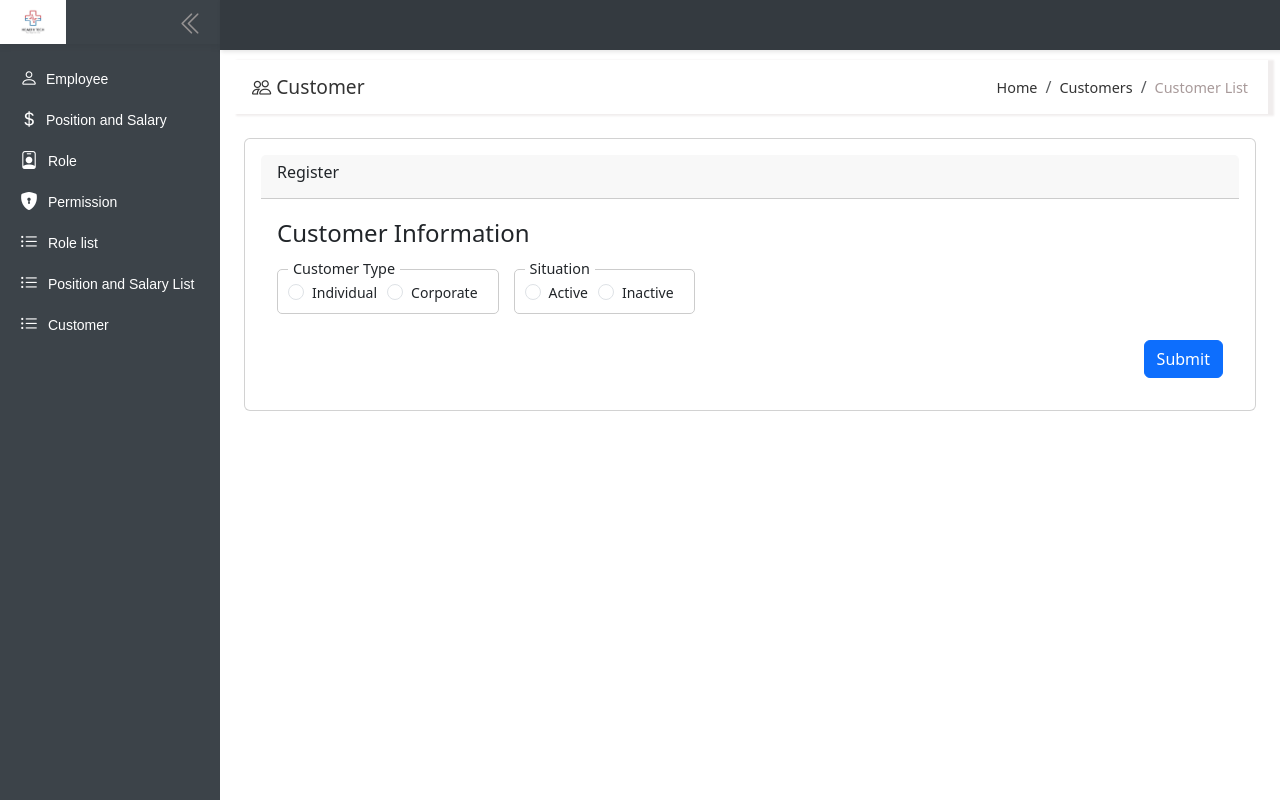
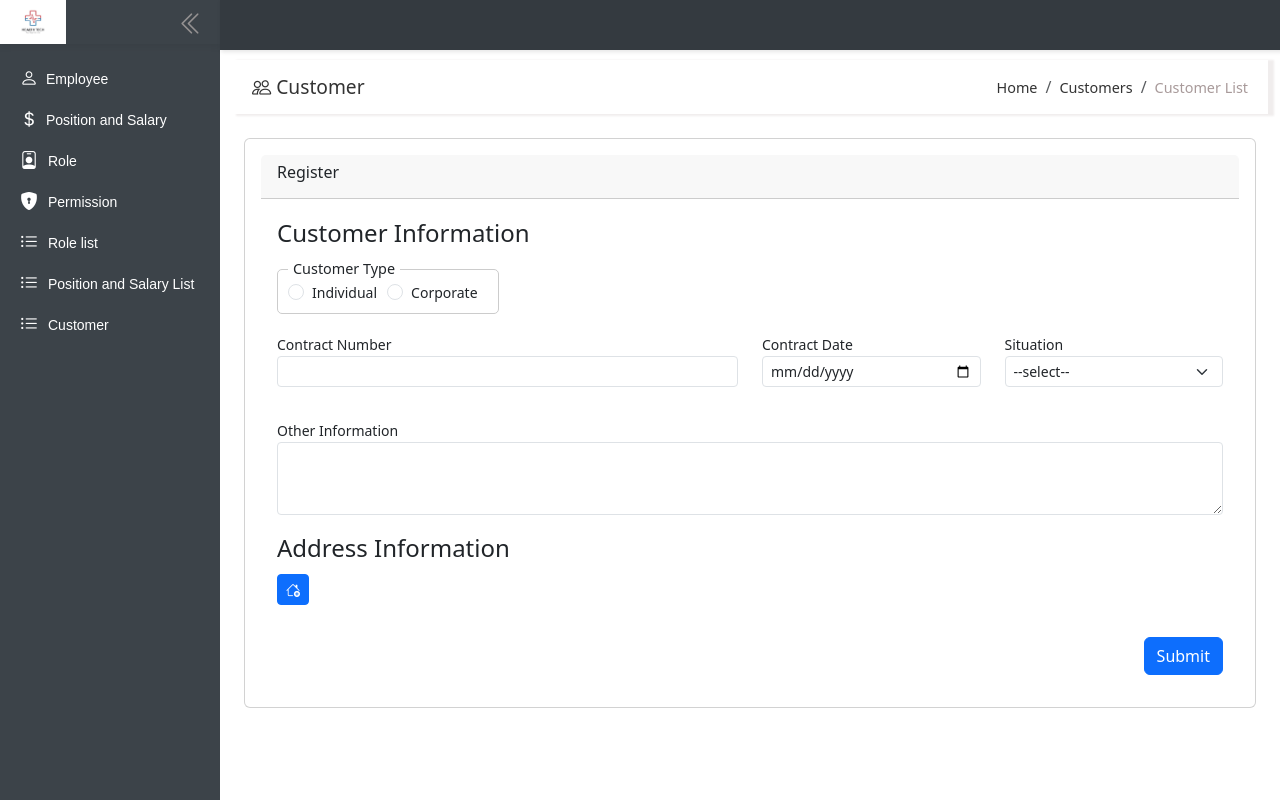
Before and after one commit to gomes007/customercareFrontend, a Next.js app: page /admin/customerRegister in a window 1280 px wide. Built offline with nearby package versions, Linux system fonts and the light colour scheme.

Commit message:
address in customer

```diff
--- a/src/pages/admin/customerRegister.js
+++ b/src/pages/admin/customerRegister.js
@@ -1,7 +1,9 @@
+import AddressForm from "@/components/employee/AddressForm";
 import FieldForm from "@/components/form/FieldForm";
 import RegisterCard from "@/components/form/RegisterCard";
 import NavTitle from "@/components/menu/NavTitle";
 import { useState } from "react";
+import { Button } from "react-bootstrap";
 
 
 const CustomerRegister = () => {
@@ -50,6 +52,22 @@ const CustomerRegister = () => {
     setCustomer((prevData) => ({ ...prevData, addresses: updatedAddresses }));
   };
 
+  const handleAddOrEditAddress = () => {
+    setCustomer((prevData) => ({
+      ...prevData,
+      addresses: [...prevData.addresses, { ...currentAddress }],
+    }));
+    setCurrentAddress({
+      street: "",
+      number: "",
+      neighborhood: "",
+      zipCode: "",
+      complement: "",
+      city: "",
+      state: "",
+    });
+  };
+
 
 
   return (
@@ -76,8 +94,8 @@ const CustomerRegister = () => {
                   type="radio"
                   name="customerType"
                   id={`flexRadioDefault${type}`}
-                  value={type}
-                  checked={customer.customerType === type}
+                  value={type.toUpperCase()}
+                  checked={customer.customerType === type.toUpperCase()}
                   onChange={handleChange}
                 />
                 <label className="form-check-label form-label small" htmlFor={`flexRadioDefault${type}`}>
@@ -87,29 +105,12 @@ const CustomerRegister = () => {
             ))}
           </div>
 
-          <div className="radio-format">
-            <div className="legend">Situation</div>
-            {["Active", "Inactive"].map((type) => (
-              <div key={type} className="form-check form-check-inline">
-                <input
-                  className="form-check-input"
-                  type="radio"
-                  name="situation"
-                  id={`flexRadioDefault${type}`}
-                  value={type}
-                  checked={customer.situation === type}
-                  onChange={handleChange}
-                />
-                <label className="form-check-label form-label small" htmlFor={`flexRadioDefault${type}`}>
-                  {type}
-                </label>
-              </div>
-            ))}
-          </div>
+
+
         </div>
 
 
-        {customer.customerType === 'Individual' && (
+        {customer.customerType === 'INDIVIDUAL' && (
           <>
             <div className="row mt-2">
               <div className="col-md-6">
@@ -175,9 +176,10 @@ const CustomerRegister = () => {
           </>
         )}
 
-        {customer.customerType === 'Corporate' && (
+        {customer.customerType === 'CORPORATE' && (
           <>
-            <div className="col-md-6">
+            <div className="row mt-2">
+              <div className="col-md-5">
                 <FieldForm
                   label="Trade Name"
                   type="text"
@@ -195,7 +197,22 @@ const CustomerRegister = () => {
                   onChange={handleChange}
                 />
               </div>
-            <div className="col-md-3">
+              <div className="col-md-4">
+                <FieldForm
+                  label="Corporate Email"
+                  type="text"
+                  name="corporateEmail"
+                  value={customer.corporateEmail}
+                  onChange={handleChange}
+                />
+              </div>
+            </div>
+          </>
+        )}
+
+
+        <div className="row mt-2">
+          <div className="col-md-6">
             <FieldForm
               label="Contract Number"
               type="text"
@@ -213,16 +230,20 @@ const CustomerRegister = () => {
               onChange={handleChange}
             />
           </div>
-            <div className="col-md-6">
+          <div className="col-md-3">
             <FieldForm
-                label="Corporate Email"
-                type="text"
-                name="corporateEmail"
-                value={customer.corporateEmail}
+              label="Situation"
+              type="select"
+              id="situation"
+              name="situation"
+              value={customer.situation}
               onChange={handleChange}
+              options={[
+                { value: "ACTIVE", label: "Active" },
+                { value: "INACTIVE", label: "Inactive" },
+              ]}
             />
           </div>
-
           <div className="col-md-12 mt-3">
             <FieldForm
               label="Other Information"
@@ -233,8 +254,27 @@ const CustomerRegister = () => {
               onChange={handleChange}
             />
           </div>
-          </>
-        )}
+        </div>
+
+
+        <legend>Address Information</legend>
+        <div className="mt-3">
+          {customer.addresses.map((address, index) => (
+            <div key={index} className="address-fieldset">
+              <div className="legend-address">Address {index + 1}</div>
+              <AddressForm
+                index={index}
+                address={address}
+                handleChange={handleAddressChange}
+                handleRemoveAddress={handleRemoveAddress}
+              />
+            </div>
+          ))}
+          <Button onClick={handleAddOrEditAddress} className="mb-3" size="sm" title="Add Address">
+            <i className="bi bi-house-add"></i>
+          </Button>
+        </div>
+
       </RegisterCard>
     </>
   );
--- a/src/styles/Customer.style.css
+++ b/src/styles/Customer.style.css
@@ -22,5 +22,5 @@
 
 
   .d-flex .radio-format {
-    margin-right: 15px;
+    margin-right: 50px;
   }
```
Lines whose indentation alone changed are shown as unchanged.
